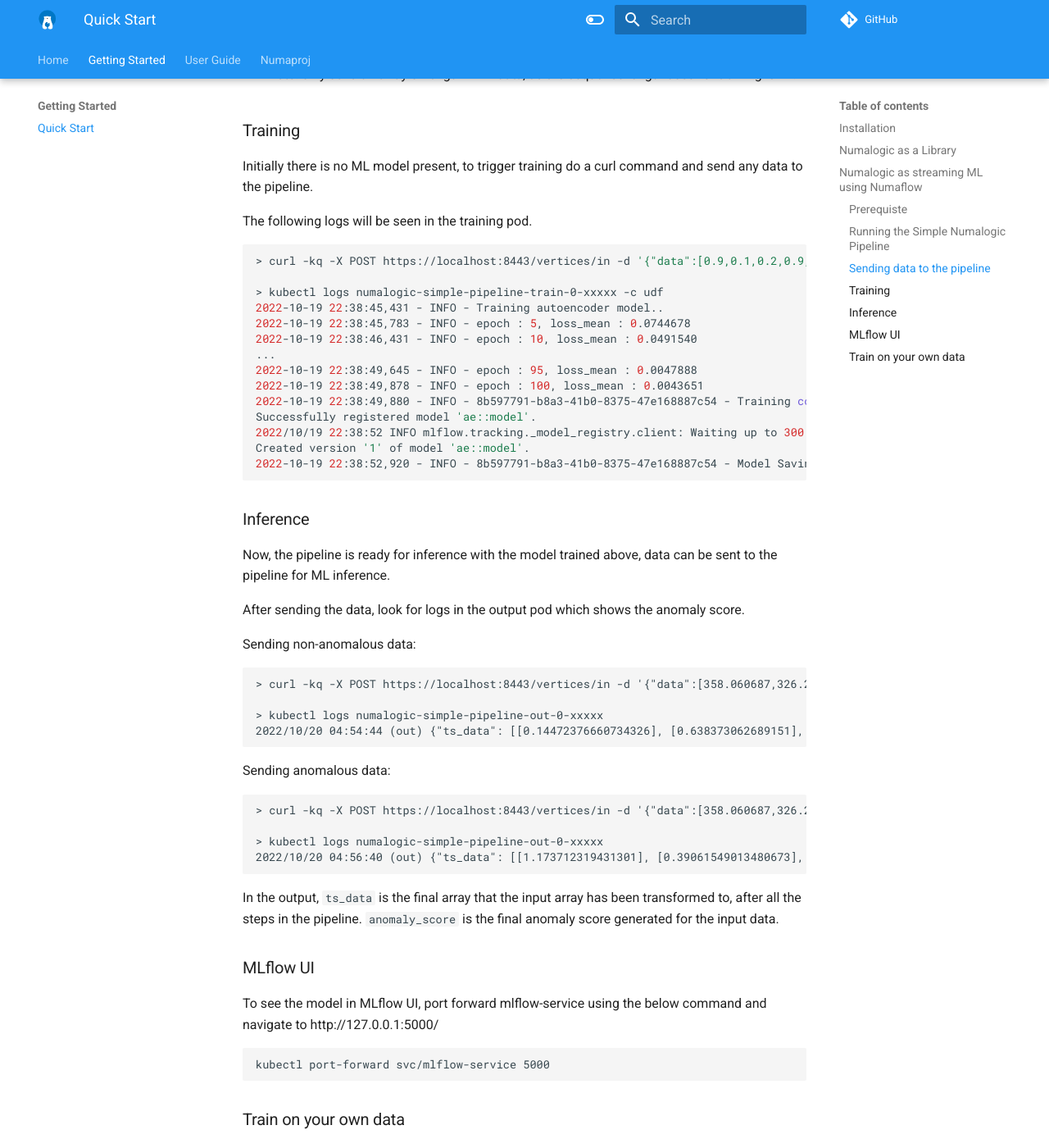
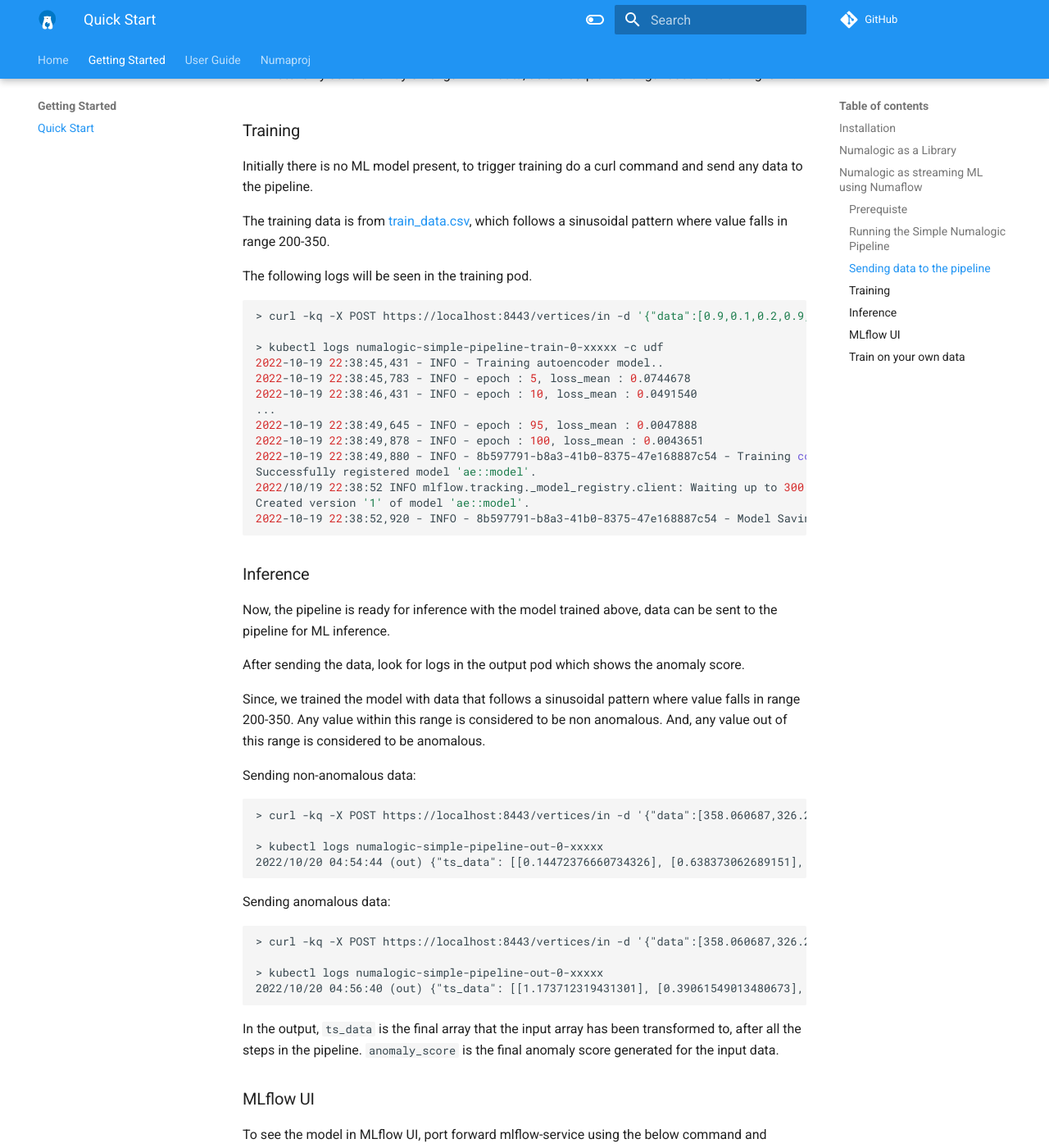
Before and after one commit to numaproj/numalogic, an MkDocs documentation site: the page built from docs/quick-start.md, in a window 1280 px wide and 1400 px high, scrolled down 2676 px. Shown: the whole window at 82% size. Built offline with MkDocs 1.6.1 and Material for MkDocs 9.7.7, drawn with Linux system fonts in a browser that asks for light colours; comment, search, counter and statistics services are not loaded; some of the changed text lies outside the part shown.

Commit message:
fix: based on review comments
Signed-off-by: nkoppisetty <nandita.iitkgp@gmail.com>

````diff
--- a/docs/quick-start.md
+++ b/docs/quick-start.md
@@ -56,7 +56,7 @@
 
 Replace `X_train` and `X_test` with your own data, and see the anomaly scores generated.
 
-For more detailed experimentation, refer to [quick-start-example](https://github.com/numaproj/numalogic/blob/main/examples/quick-start.ipynb)
+For more detailed experimentation, refer to [quick-start example](https://github.com/numaproj/numalogic/blob/main/examples/quick-start.ipynb)
 
 ## Numalogic as streaming ML using Numaflow
 
@@ -116,6 +116,8 @@
 
 Initially there is no ML model present, to trigger training do a curl command and send any data to the pipeline.
 
+The training data is from [train_data.csv](), which follows a sinusoidal pattern where value falls in range 200-350.
+
 The following logs will be seen in the training pod.
 
 ```shell
@@ -140,6 +142,8 @@
 Now, the pipeline is ready for inference with the model trained above, data can be sent to the pipeline for ML inference.
 
 After sending the data, look for logs in the output pod which shows the anomaly score.
+
+Since, we trained the model with data that follows a sinusoidal pattern where value falls in range 200-350. Any value within this range is considered to be non anomalous. And, any value out of this range is considered to be anomalous.
 
 Sending non-anomalous data:
 ```
````
